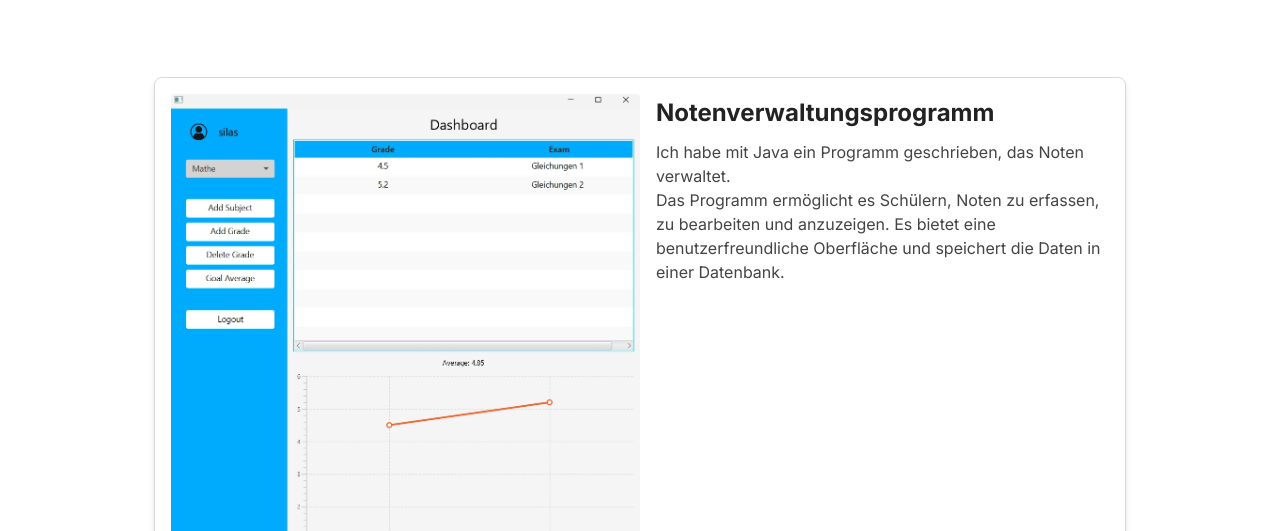
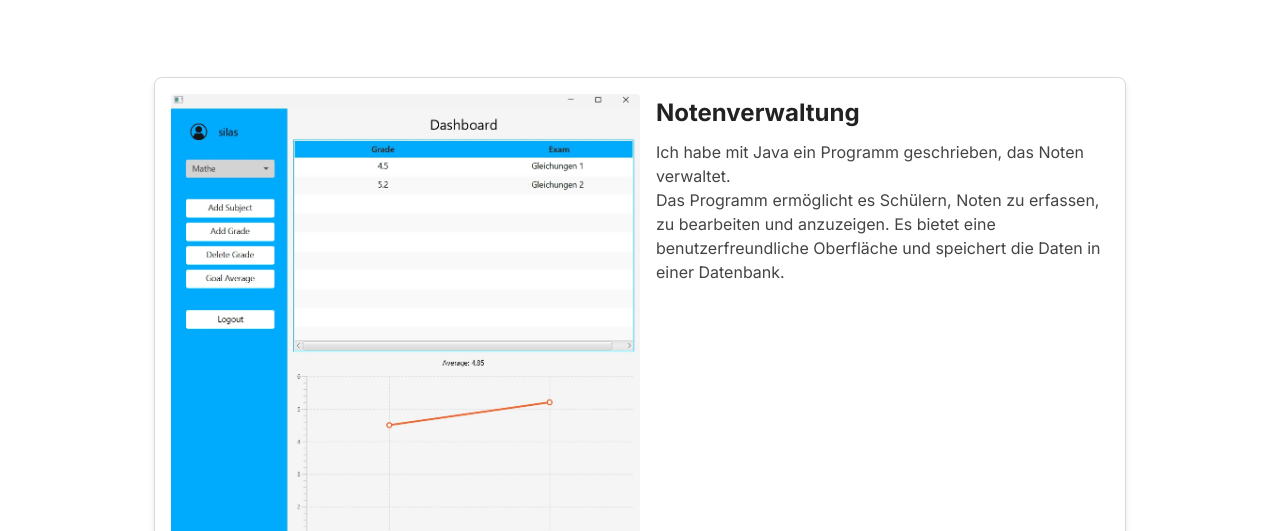
Before and after one commit to someoneCoderr/SilasHaelgPortfolio, a plain HTML site: page portfolio.html in a window 1280 px wide. Shown: the part 269-800 px from the top of the page. Drawn offline with Linux system fonts and the light colour scheme.

```diff
--- a/portfolio.html
+++ b/portfolio.html
@@ -31,10 +31,10 @@
       <div class="cards">
         <div class="card">
           <a href="images/javaprojekt.webp" aria-label="Java Projekt">
-            <img src="images/javaprojekt.webp" alt="Screenshot Notenverwaltungsprogramm in Java" loading="lazy" />
+            <img src="images/javaprojekt.webp" alt="Screenshot Notenverwaltung in Java" loading="lazy" />
           </a>
           <div class="cardText">
-            <h3>Notenverwaltungsprogramm</h3>
+            <h3>Notenverwaltung</h3>
             <p>Ich habe mit Java ein Programm geschrieben, das Noten verwaltet.
               <br>
               Das Programm ermöglicht es Schülern, Noten zu erfassen, zu bearbeiten und anzuzeigen. Es bietet eine benutzerfreundliche Oberfläche und speichert die Daten in einer Datenbank.
```
Also changed, not shown: index.html (+3 -3 lines).
